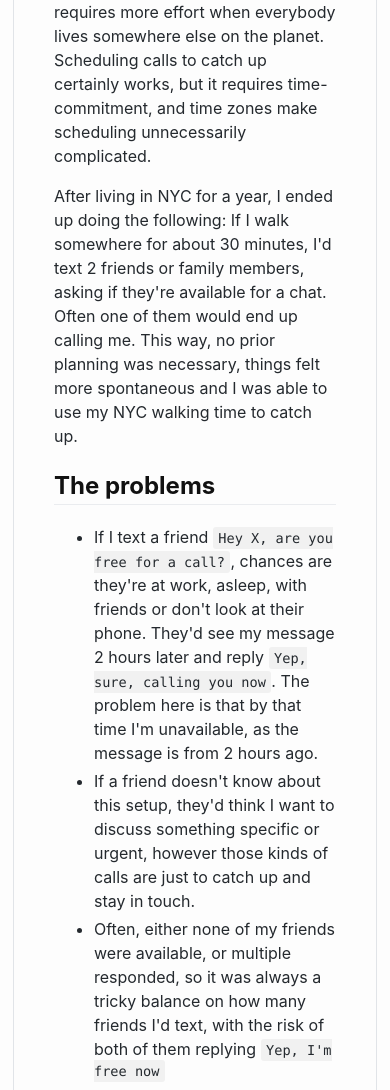
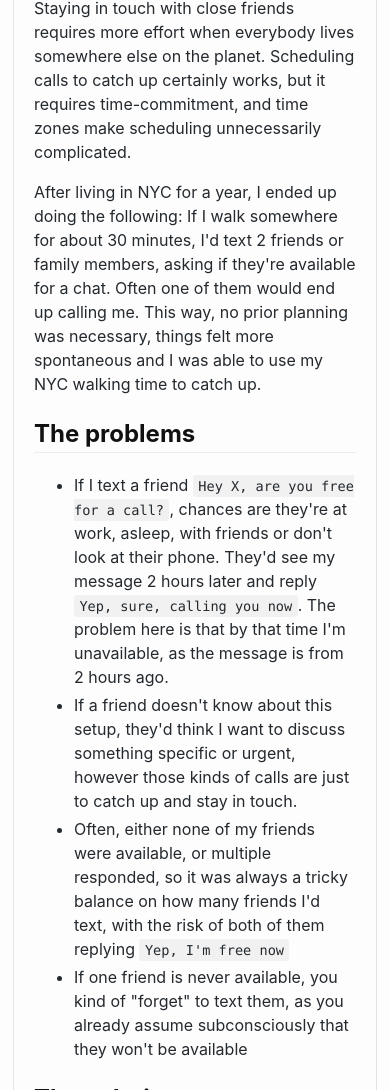
Before and after one commit to KrauseFx/walkwithfriends, a plain HTML site: page docs/index.html in a window 390 px wide. Shown: the part 367-1457 px from the top of the page. Drawn offline with Linux system fonts and the light colour scheme.

Commit message:
Improve mobile design

```diff
--- a/docs/index.html
+++ b/docs/index.html
@@ -2,6 +2,7 @@
     <html>
       <head>
         <title>WalkWithFriends.net</title>
+        <meta name="viewport" content="width=device-width, initial-scale=1">
       </head>
       <body>
         <div id='content'>
@@ -85,6 +86,10 @@
   body {
     padding: 5px;
   }
+
+  body > #content {
+    padding: 0px 20px !important;
+  }
 }
 
 body > #content {
@@ -128,6 +133,7 @@ code {
   border-radius: 3px;
   font-size: 85%;
   margin: 0;
+  word-wrap: break-word;
   padding: .2em .4em;
   font-family: SFMono-Regular,Consolas,Liberation Mono,Menlo,Courier,monospace;
 }
```
